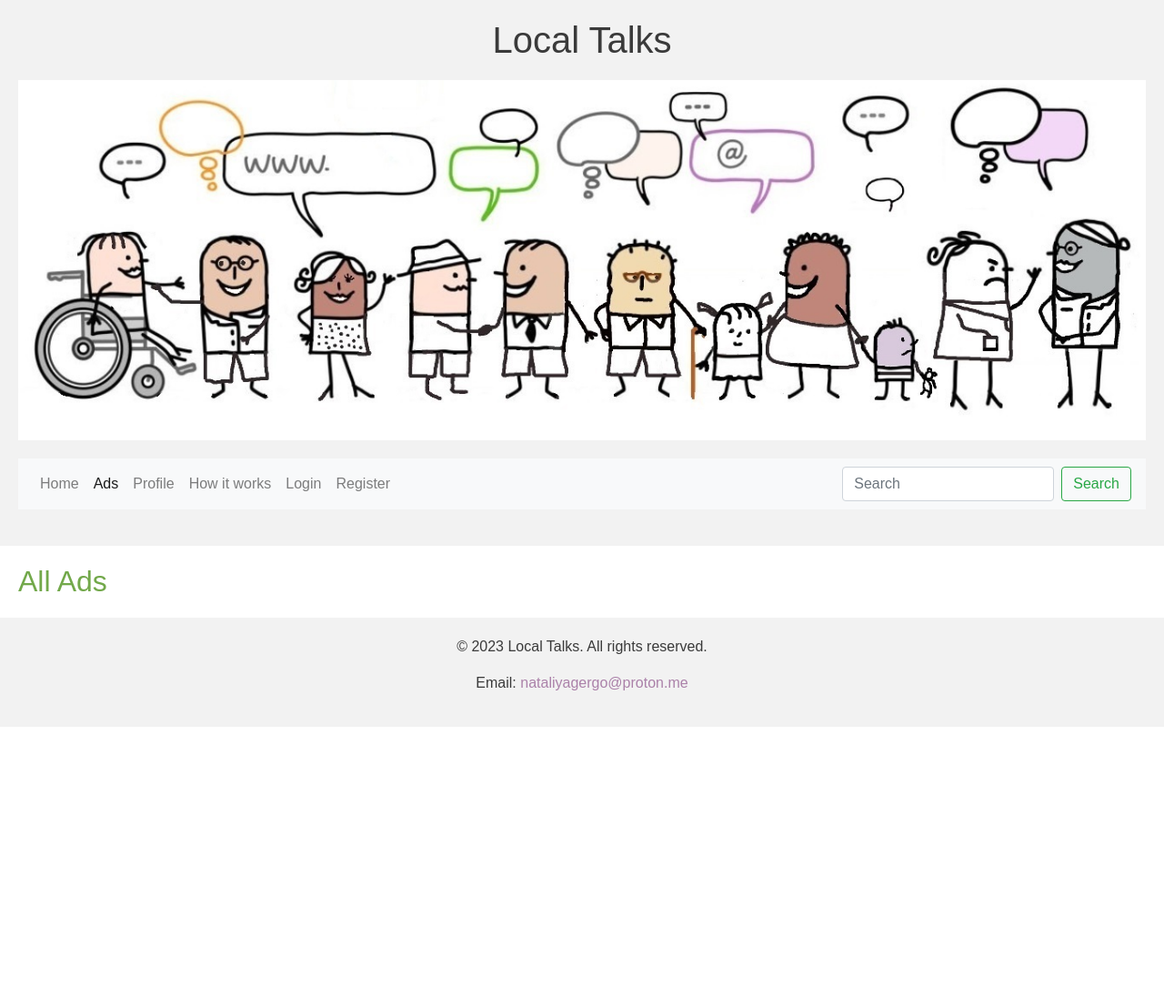
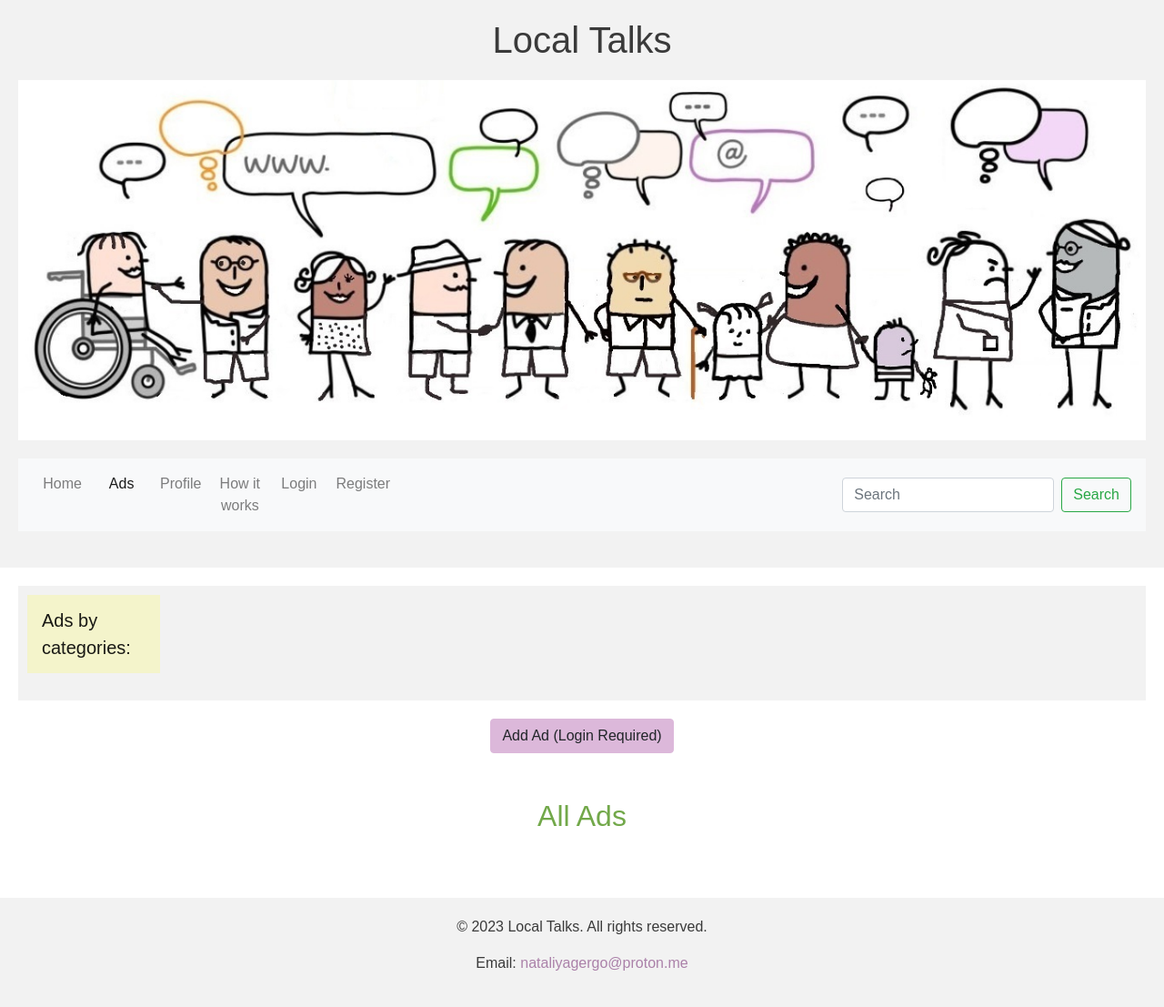
Before and after one commit to 1101712/Local-Talks, a Django app: page /ads/ in a window 1280 px wide. Shown: the whole page at 91% size. Before the commit the page ends 799 px from the top, so only its background shows below. Run offline with Django 4.2, Linux system fonts and the light colour scheme; data that the repository does not hold is empty; some libraries are stand-ins or nearby versions.

Commit message:
Enhance And ListView and User Guide (How It Works:
1. Add get_context_data method for category navigation.
2. Refine the styling of ad pages for better user experience:
    - Ads now align in two columns when screen size permits.
    - Improve vertical spacing between ads.
    - Add flexbox properties for better layout control.
3. Add a new section to How It Works to explain the default image feature for profiles and ads.

```diff
--- a/localtalks/localtalks/static/localtalks/css/styles.css
+++ b/localtalks/localtalks/static/localtalks/css/styles.css
@@ -49,8 +49,8 @@ footer {
 
 /* Кнопки */
 .btn-custom {
-    background-color: #ab81a9;
-    border-color: #ab81a9;
+    background-color: #dcb8da;
+    border-color: #dcb8da;
 }
 
 .btn-custom:hover {
@@ -110,13 +110,17 @@ footer {
 }
 
 .ad-container {
-    margin-bottom: 20px;
+    margin-bottom: 50px;
     padding-bottom: 10px;
 }
 
 .ads-header {
     margin-bottom: 20px;
     padding-bottom: 10px;
+}
+
+.custom-ads {
+    margin-bottom: 50px;
 }
 
 /* Добавленные стили для горизонтальной панели категорий */
@@ -137,7 +141,7 @@ footer {
 }
 
 .category-navbar a:hover {
-    background-color: #ab81a9;
+    background-color: #dcb8da;
     color: #ffffff;
 }
 .category-margin {
@@ -149,3 +153,38 @@ footer {
     border-radius: 50%;
     margin-right: 5px;
 }
+
+/* Для изменения фона только панели категорий */
+.category-nav {
+    background-color: #f4f4cb !important; /* Цвет фона */
+}
+
+.nav-item {
+    flex: 1;
+    text-align: center;
+}
+
+.ads-wrapper {
+    display: flex;
+    flex-wrap: wrap;
+    justify-content: space-between;
+}
+
+.ad-item {
+    flex-basis: calc(50% - 10px); /* два элемента в ряд */
+    box-sizing: border-box;
+    margin-bottom: 20px; /* нижний отступ для дополнительного пространства между рядами */
+    display: inline-block; /* чтобы Flexbox корректно применился */
+    margin-bottom: 50px;
+}
+
+.ad-description {
+    max-height: 150px;
+    overflow-y: auto;
+}
+
+.content-center {
+    display: flex;
+    flex-direction: column;
+    align-items: center;
+}
--- a/localtalks/talks/templates/_ad_list.html
+++ b/localtalks/talks/templates/_ad_list.html
@@ -1,6 +1,6 @@
-<ul>
+<div class="ads-wrapper">
     {% for ad in ads %}
-    <li class="ad-container">
+    <div class="ad-item">
         <h4>{{ ad.title }}</h4>
         <div class="post-info">
             {% if ad.author.profile_picture and not ad.author.using_default_image %}
@@ -13,7 +13,7 @@
         <div>
             <small>Category: {% for category in ad.categories.all %}{{ category.name }}{% if not forloop.last %}, {% endif %}{% endfor %}</small>
         </div>
-        <p>{{ ad.description }}</p>
+        <p class="ad-description">{{ ad.description }}</p>
         {% if ad.image and not ad.using_default_image %}
             <img src="{{ ad.image.url }}" alt="Ad image" class="ad-image">
         {% else %}
@@ -26,6 +26,6 @@
                 <a href="{% url 'ad_delete' ad.id %}" class="custom-color">Delete</a>
             </div>
         {% endif %}
-    </li>
+    </div>
     {% endfor %}
-</ul>
+</div>
--- a/localtalks/talks/templates/talks/ad/ad_list.html
+++ b/localtalks/talks/templates/talks/ad/ad_list.html
@@ -2,6 +2,37 @@
 {% load static %}
 
 {% block content %}
-<h2 class="custom1-color">All Ads</h2>
-{% include '_ad_list.html' %}
+
+<div class="category-navbar category-margin">
+    <nav class="navbar navbar-expand-lg navbar-light bg-light category-nav">
+        <span class="navbar-brand">Ads by <br> categories:</span>
+        <button class="navbar-toggler" type="button" data-toggle="collapse" data-target="#navbarCategory" aria-controls="navbarCategory" aria-expanded="false" aria-label="Toggle navigation">
+            <span class="navbar-toggler-icon"></span>
+        </button>
+        <div class="collapse navbar-collapse" id="navbarCategory">
+            <ul class="navbar-nav">
+                {% for category in categories %}
+                    <li class="nav-item">
+                        <a class="nav-link" href="{% url 'ads_by_category' category.name %}">{{ category.name }}</a>
+                    </li>
+                {% endfor %}
+            </ul>
+        </div>
+    </nav>
+</div>
+
+<div class="row">
+    <div class="col-md-8 mx-auto content-center">
+        {% if user.is_authenticated %}
+            <a href="{% url 'ad_create' %}" class="btn btn-custom custom-margin custom-ads">Add Ad</a>
+        {% else %}
+            <a href="{% url 'login' %}" class="btn btn-custom custom-margin custom-ads">Add Ad (Login Required)</a>
+        {% endif %}
+
+        <h2 class="custom1-color custom-ads">All Ads</h2>
+
+        {% include '_ad_list.html' %}
+
+    </div>
+</div>
 {% endblock %}
--- a/localtalks/talks/templates/talks/ad/ads_by_category.html
+++ b/localtalks/talks/templates/talks/ad/ads_by_category.html
@@ -1,9 +1,8 @@
 {% extends "talks/base.html" %}
 
 {% block content %}
-    <!-- Здесь твой текущий код -->
     {% for ad in ads %}
-      <div class="ad-item">
+      <div>
         <h3><a href="{% url 'ad_detail' ad.pk %}">{{ ad.title }}</a></h3>
         <p>Posted by: {{ ad.author }}</p>
         <p>Date: {{ ad.date_posted }}</p>
--- a/localtalks/talks/views.py
+++ b/localtalks/talks/views.py
@@ -50,6 +50,11 @@ class AdListView(ListView):
     template_name = 'talks/ad/ad_list.html'
     context_object_name = 'ads'
     paginate_by = 5
+
+    def get_context_data(self, **kwargs):
+        context = super().get_context_data(**kwargs)
+        context['categories'] = Category.objects.all()
+        return context
 
     def get_queryset(self):
         queryset = super().get_queryset().order_by('-date_posted')
```
Also changed, not shown: localtalks/talks/templates/talks/home.html (+6 -6 lines), localtalks/talks/templates/talks/rules.html (+14 -0 lines), localtalks/media/ads_images/house.jpg (deleted), localtalks/media/ads_images/house1.jpg (added), 1 other file.
